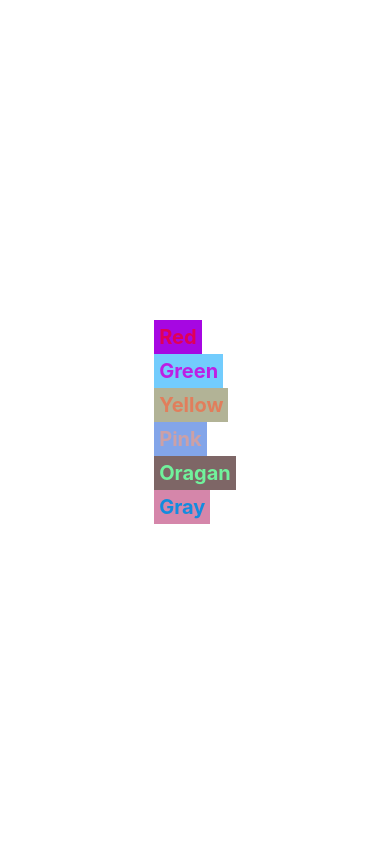
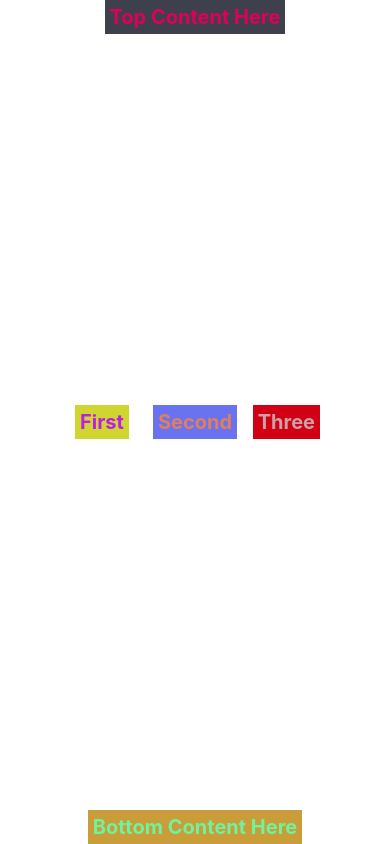
Before and after one commit to huyph14494/react-native24022020, a React Native app: screen / in a window 390 px wide. Built offline with nearby package versions, Linux system fonts and the light colour scheme.

Commit message:
bai tai 6

```diff
--- a/App.js
+++ b/App.js
@@ -12,27 +12,24 @@ import {StyleSheet, View, Text} from 'react-native';
 const App: () => React$Node = () => {
   return (
     <View style={styles.container}>
+      <View style={styles.group_top}>
+        <Text style={styles.textColor}>Top Content Here</Text>
+      </View>
+
       <View style={styles.group}>
-        <View style={styles.group_sub}>
-          <View style={styles.group_text()}>
-            <Text style={styles.textColor}>Red</Text>
-          </View>
-          <View style={styles.group_text()}>
-            <Text style={styles.textColor}>Green</Text>
-          </View>
-          <View style={styles.group_text()}>
-            <Text style={styles.textColor}>Yellow</Text>
-          </View>
-          <View style={styles.group_text()}>
-            <Text style={styles.textColor}>Pink</Text>
-          </View>
-          <View style={styles.group_text()}>
-            <Text style={styles.textColor}>Oragan</Text>
-          </View>
-          <View style={styles.group_text()}>
-            <Text style={styles.textColor}>Gray</Text>
-          </View>
+        <View style={styles.group_text_1}>
+          <Text style={styles.textColor}>First</Text>
         </View>
+        <View style={styles.group_text_2}>
+          <Text style={styles.textColor}>Second</Text>
+        </View>
+        <View style={styles.group_text_3}>
+          <Text style={styles.textColor}>Three</Text>
+        </View>
+      </View>
+
+      <View style={styles.group_bottom}>
+        <Text style={styles.textColor}>Bottom Content Here</Text>
       </View>
     </View>
   );
@@ -51,15 +48,13 @@ const getRandomColor = function() {
 const styles = StyleSheet.create({
   container: {
     flex: 1,
-    flexDirection: 'row',
+    flexDirection: 'column',
   },
   group: {
     flex: 1,
+    flexDirection: 'row',
+    alignItems: 'center',
     justifyContent: 'center',
-    alignItems: 'center',
-  },
-  group_sub: {
-    alignItems: 'flex-start',
   },
   get textColor() {
     return {
@@ -69,12 +64,30 @@ const styles = StyleSheet.create({
       fontWeight: '700',
     };
   },
-  group_text() {
-    return {
-      justifyContent: 'center',
-      alignItems: 'center',
-      backgroundColor: getRandomColor(),
-    };
+  group_top: {
+    position: 'absolute',
+    alignSelf: 'center',
+    top: 0,
+    backgroundColor: getRandomColor(),
+  },
+  group_bottom: {
+    position: 'absolute',
+    alignSelf: 'center',
+    bottom: 0,
+    backgroundColor: getRandomColor(),
+  },
+  group_text_1: {
+    position: 'absolute',
+    backgroundColor: getRandomColor(),
+    left: 75,
+  },
+  group_text_2: {
+    backgroundColor: getRandomColor(),
+  },
+  group_text_3: {
+    position: 'absolute',
+    backgroundColor: getRandomColor(),
+    right: 70,
   },
 });
 
```
